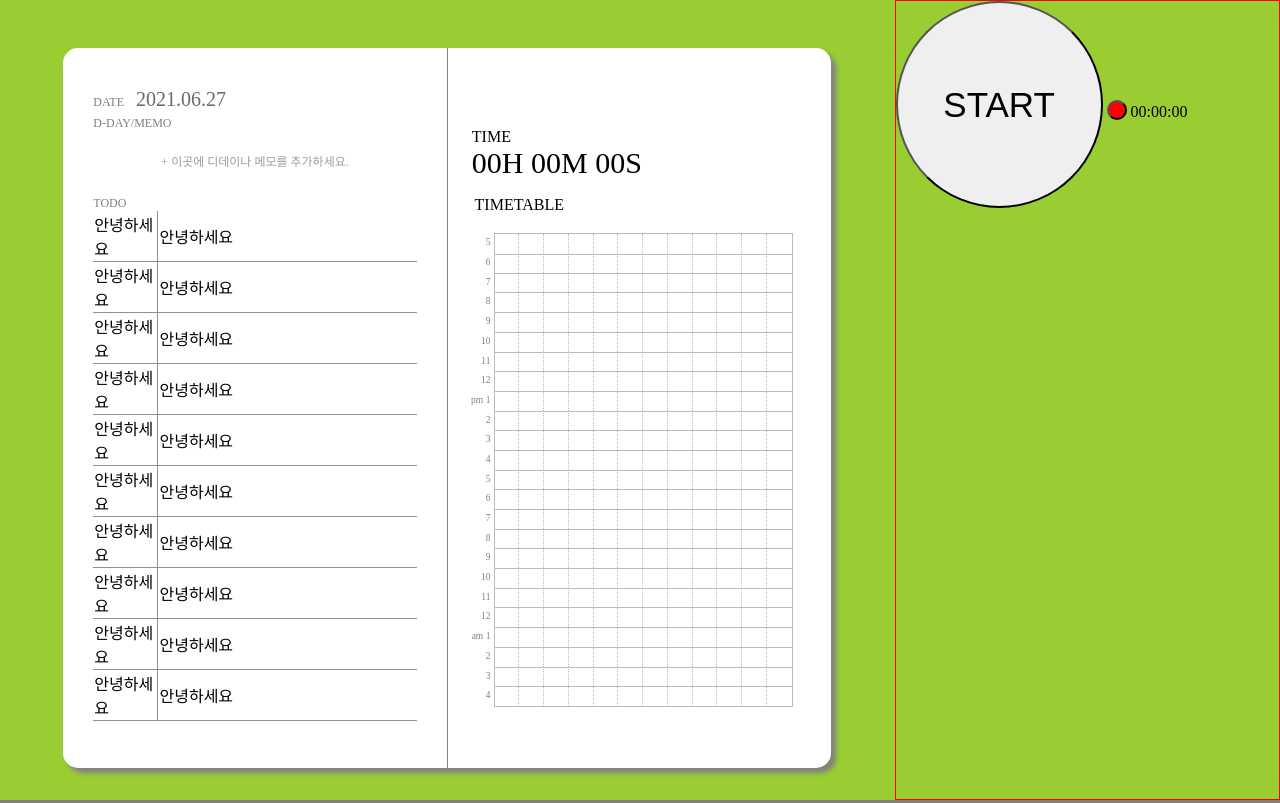
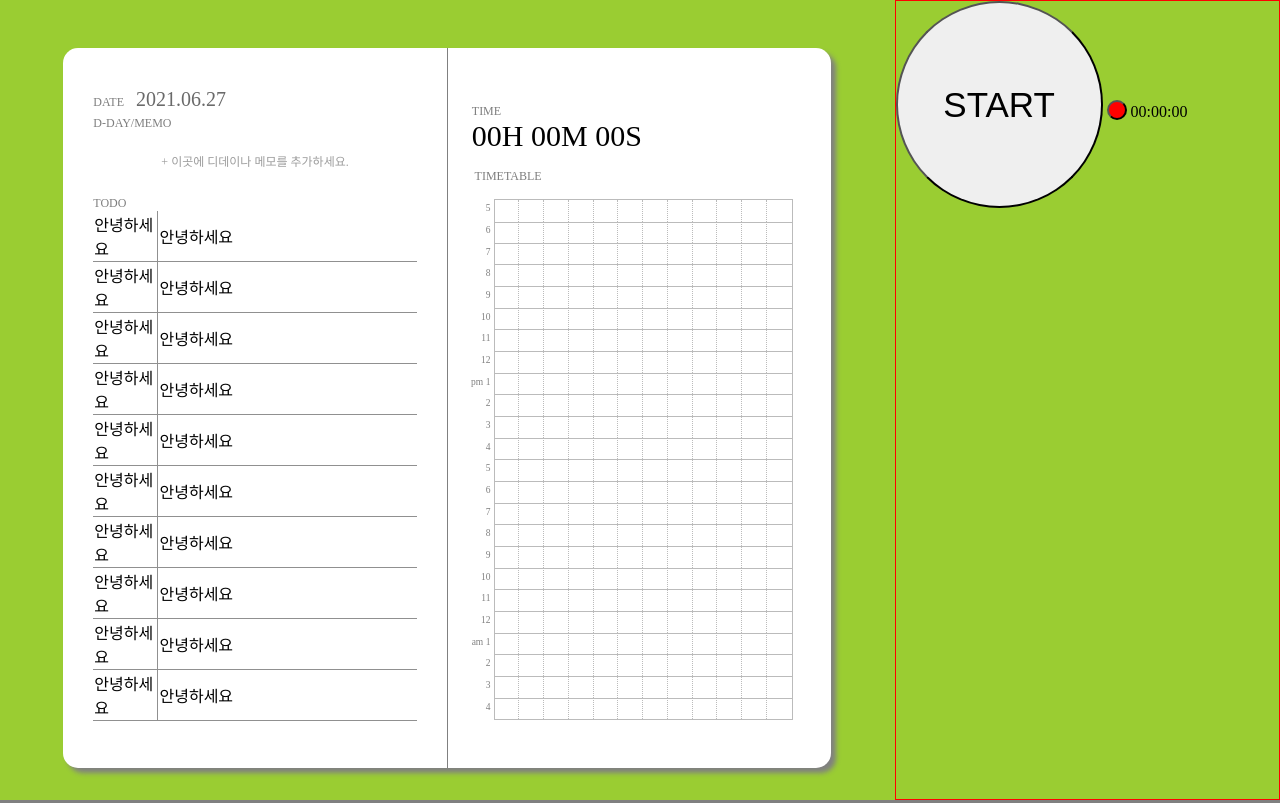
Before and after one commit to dahae0320/WA-PLANNER, a plain HTML site: page planner.html in a window 1280 px wide. Drawn offline with Linux system fonts and the light colour scheme; a web font is replaced by a local one.

Commit message:
time, timetable css 수정

```diff
--- a/planner.css
+++ b/planner.css
@@ -115,8 +115,15 @@ table tr th:last-child {
 
 #time {
     /* margin: 20% 0px 0px 7%; */
-    margin: 10vh 0px 0px 3vh;
+    margin: 7vh 0px 0px 3vh;
     font-weight: lighter;
+}
+.time-title
+{
+    font-size: 12px;
+    margin-right: 8px;
+    color:#7E7E7E;
+    font-weight: normal;
 }
 .time-real {
     font-size: 30px;
@@ -125,7 +132,7 @@ table tr th:last-child {
 #timetable {
     margin: 2vh 0px 0px 0.5vh;
     /* margin: 4% 0px 0px 1%; */
-    height: 80%;
+    height: 88%;
     font-weight: lighter;
 }
 
@@ -133,6 +140,10 @@ table tr th:last-child {
 {
     margin-bottom: 1%;
     margin-left: 6%;
+    font-size: 12px;
+    margin-right: 8px;
+    color:#7E7E7E;
+    font-weight: normal;
 }
 
 .timetable-layout
--- a/planner.js
+++ b/planner.js
@@ -95,14 +95,14 @@ timetable.addEventListener("mousemove", function(event) {
     //클릭 끝 == 드래그 종료 시
     window.onmouseup = function(){mouseFlag = false; mouseCnt = 0; mouseIsPass = new Array();}
 
-    console.log(mouseIsPass);
-    //현재 객체가 li이고, mousedown상태이며, mousedown시 부모와 현재 부모가 같을 때만 색칠
-
+    //현재 객체가 li이고, mousedown상태이며, mousedown시 부모와 현재 부모가 같을 때
     if(mouseIsOverNow.tagName == "LI" && mouseFlag == true && mouseIsOverNowName == mouseIsOverParentName){
+        //마우스 드래그 범위 내의 객체를 모두 배열에 넣음
         for(let i = mouseDownFirstX; i < x; i++){       //조정 필요
             var mouseIsOverNow = document.elementFromPoint(i, y);
             mouseIsPass.push(mouseIsOverNow);
         }
+        //배열에 담겨진 걸 전부 다시 칠함
         for(let i = 0; i < mouseIsPass.length; i++){
             mouseIsPass[i].style.backgroundColor= blockColor[colorCnt % 6];
             // mouseIsOverNow.style.backgroundColor= blockColor[colorCnt % 6];
```
